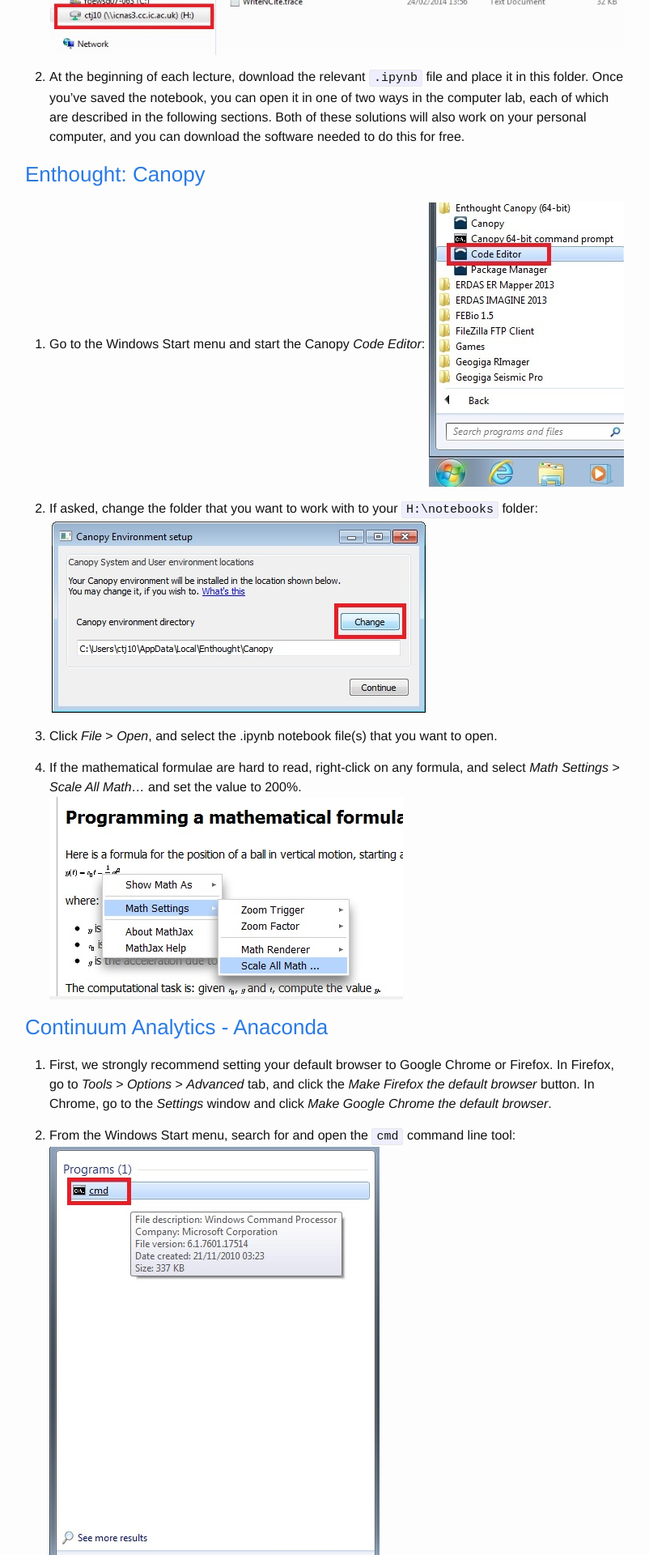
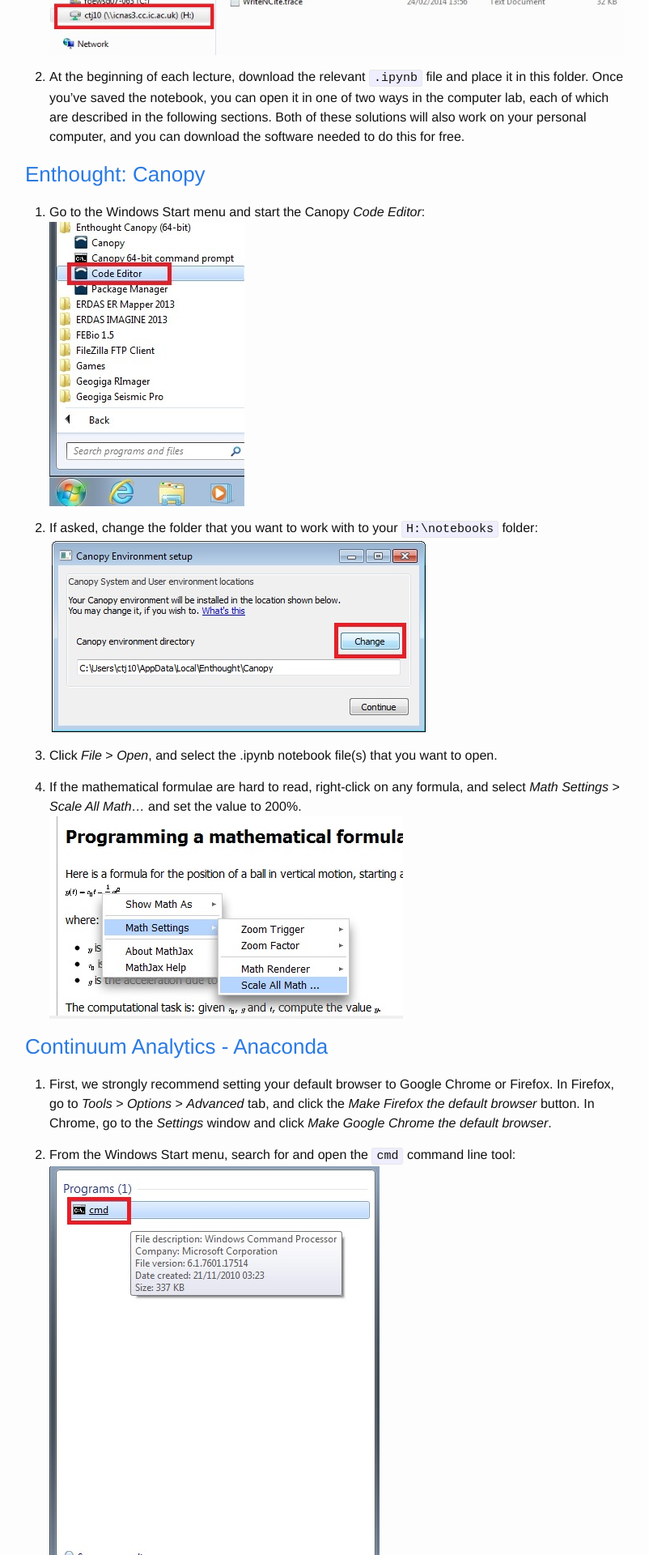
Before and after one commit to ggorman/Introduction-to-programming-for-geoscientists, a Jekyll site: the page built from _posts/2014-10-16-Lecture1.markdown, in a window 1280 px wide. Shown: the part 710-2630 px from the top of the page at 81% size, without its empty margins (239-1041 px from the left). Built offline with Jekyll 4.4.1, drawn with Linux system fonts in a browser that asks for light colours.

Commit message:
Added a <br>.

```diff
--- a/_posts/2014-10-16-Lecture1.markdown
+++ b/_posts/2014-10-16-Lecture1.markdown
@@ -17,7 +17,7 @@
 2. At the beginning of each lecture, download the relevant `.ipynb` file and place it in this folder. Once you've saved the notebook, you can open it in one of two ways in the computer lab, each of which are described in the following sections. Both of these solutions will also work on your personal computer, and you can download the software needed to do this for free.
 
 ### [Enthought: Canopy](https://www.enthought.com/products/canopy/)
-1. Go to the Windows Start menu and start the Canopy *Code Editor*:
+1. Go to the Windows Start menu and start the Canopy *Code Editor*:<br>
 ![Canopy menu item](https://raw.githubusercontent.com/ggorman/Introduction-to-programming-for-geoscientists/gh-pages/images/canopy_menu_item.jpg "The Canopy menu item in the Windows Start menu.")
 
 2. If asked, change the folder that you want to work with to your `H:\notebooks` folder:
```
